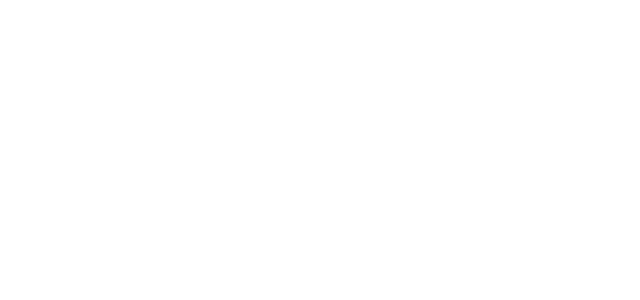
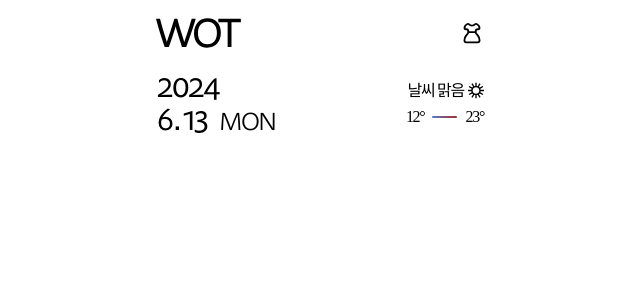
Before and after one commit to Coollaafi/Coollaafi_Frontend, a React (Create React App) app: page /ai in a window 1280 px wide. Before the commit this address had no page. Shown: the top 300 px of the page, without its empty margins (320-960 px from the left). Built offline with nearby package versions, Linux system fonts and the light colour scheme; a web font is replaced by a local one.

Commit message:
feat: #6 AI 옷 추천 페이지 UI 완료

```diff
--- a/src/App.tsx
+++ b/src/App.tsx
@@ -4,6 +4,7 @@ import LoginPage from 'pages/login';
 import MainPage from 'pages/main';
 import CommunityPage from 'pages/community';
 import UploadImagePage from 'pages/upload-image';
+import RecommendPage from 'pages/recommend';
 
 function App() {
   return (
@@ -12,6 +13,7 @@ function App() {
       <Route path="/main" element={<MainPage />} />
       <Route path="/community" element={<CommunityPage />} />
       <Route path="/upload" element={<UploadImagePage />} />
+      <Route path="/ai" element={<RecommendPage />} />
     </Routes>
   );
 }
--- /dev/null
+++ b/src/pages/recommend.tsx
@@ -0,0 +1,107 @@
+import styled from 'styled-components';
+import Header from 'components/Header';
+import { Date, Day, Main_title_med } from 'styles/typography';
+import { ReactComponent as SunIcon } from '../assets/icons/sun.svg';
+
+const Container = styled.div`
+  width: 360px;
+  height: 100%;
+  display: flex;
+  flex-direction: column;
+`;
+
+const Box = styled.div`
+  width: 100%;
+  padding: 0 16px;
+  display: flex;
+  flex-direction: row;
+  justify-content: space-between;
+`;
+
+const CalBox = styled.div`
+  display: flex;
+  flex-direction: column;
+  margin-top: 62px;
+`;
+
+const Cal = styled.div`
+  display: flex;
+  flex-direction: row;
+  gap: 12px;
+  margin-top: -12px;
+`;
+
+const CalDay = styled.div`
+  margin-top: 11px;
+`;
+
+const WeatherBox = styled.div`
+  display: flex;
+  flex-direction: column;
+  gap: 8px;
+  margin-top: 82px;
+  align-items: end;
+`;
+
+const Weather = styled.div`
+  height: 17px;
+  display: flex;
+  flex-direction: row;
+  gap: 4px;
+  align-items: center;
+`;
+
+const Temp = styled.div`
+  height: 19px;
+  display: flex;
+  flex-direction: row;
+  gap: 8px;
+  align-items: center;
+`;
+
+const Line = styled.div`
+  width: 25px;
+  height: 2px;
+  border-radius: 8px;
+  border: none;
+  background-image: linear-gradient(to right, #547bc7, #a82e2e);
+`;
+
+const Image = styled.div`
+  width: 100%;
+  height: 597.046px;
+`;
+
+export default function RecommendPage() {
+  return (
+    <Container>
+      <Header />
+      <Box>
+        {/*api 연결 시, 날짜에 맞게 변화하도록*/}
+        <CalBox>
+          <Date>2024</Date>
+          <Cal>
+            <Date>6. 13</Date>
+            <CalDay>
+              <Day>MON</Day>
+            </CalDay>
+          </Cal>
+        </CalBox>
+        {/*api 연결 시, 날씨에 맞게 변화하도록*/}
+        <WeatherBox>
+          <Weather>
+            <Main_title_med>날씨 맑음</Main_title_med>
+            <SunIcon />
+          </Weather>
+          <Temp>
+            <Main_title_med>12°</Main_title_med>
+            <Line />
+            <Main_title_med>23°</Main_title_med>
+          </Temp>
+        </WeatherBox>
+      </Box>
+      {/*api 연결 시, 콜라쥬 이미지 넣도록*/}
+      <Image />
+    </Container>
+  );
+}
--- a/src/styles/globals.css
+++ b/src/styles/globals.css
@@ -1,15 +1,16 @@
 @font-face {
   font-family: 'Noto_Med';
   src: url('../assets/fonts/NotoSansKR-Medium.otf') format('opentype');
-  font-size: 12px;
-  line-height: 120%;
 }
 
 @font-face {
   font-family: 'Noto_Reg';
   src: url('../assets/fonts/NotoSansKR-Regular.otf') format('opentype');
-  font-size: 12px;
-  line-height: 150%;
+}
+
+@font-face {
+  font-family: 'DTL_Light';
+  src: url('../assets//fonts/DTLProkyonTCapsLight.otf') format('opentype');
 }
 
 /*reset.css*/
--- a/src/styles/typography.ts
+++ b/src/styles/typography.ts
@@ -62,3 +62,15 @@ export const Receipt = styled.p`
   line-height: 120%;
   letter-spacing: -0.8px;
 `;
+
+export const Date = styled.p`
+  font-family: 'DTL_Light';
+  font-size: 35.652px;
+  letter-spacing: -2.852px;
+`;
+
+export const Day = styled.p`
+  font-family: 'DTL_Light';
+  font-size: 24px;
+  letter-spacing: -1.92px;
+`;
```
Also changed, not shown: src/assets/icons/sun.svg (added).
